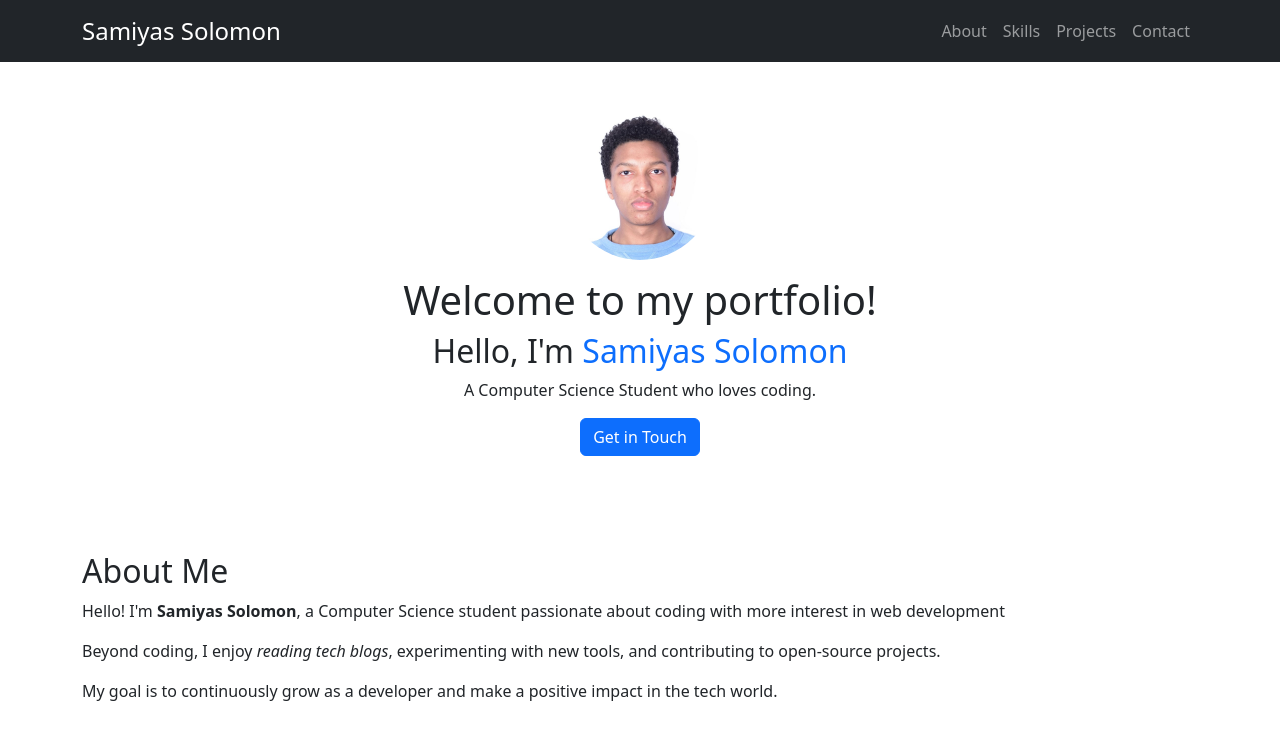
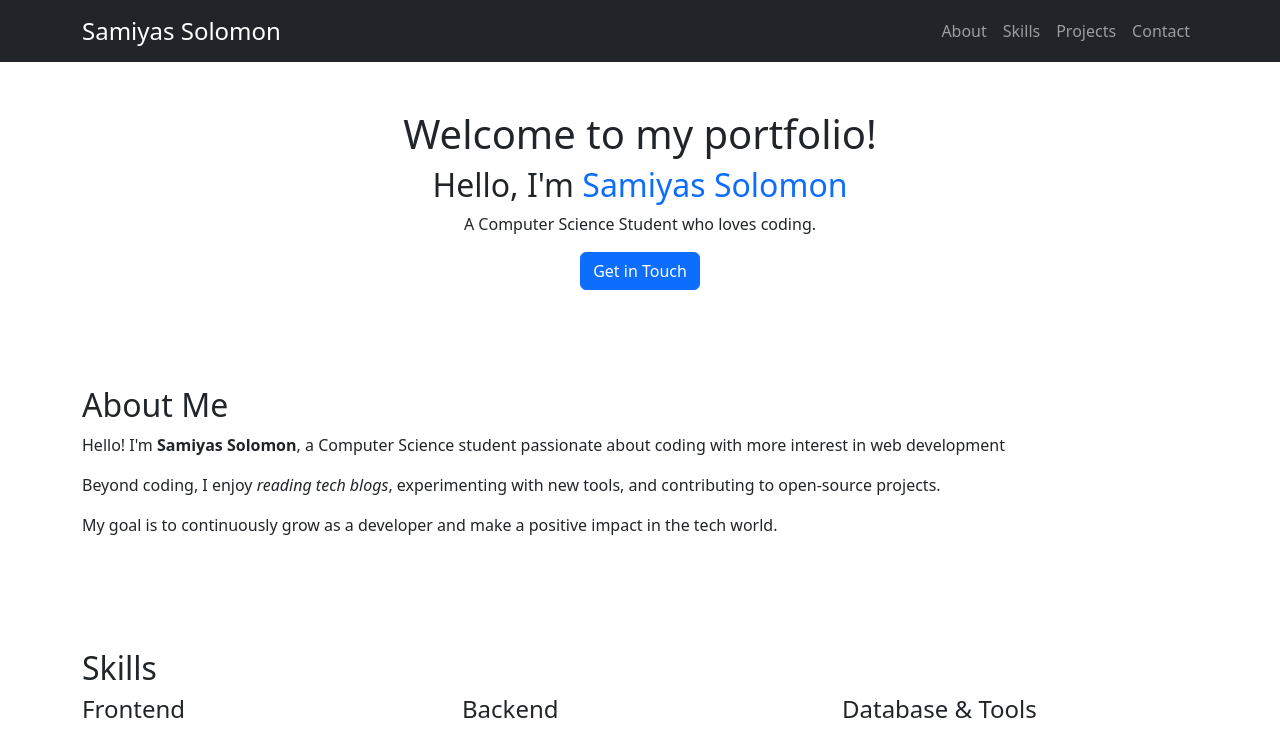
Before and after one commit to sami2995/personal-portfolio, a plain HTML site: page index.html in a window 1280 px wide. Shown: the top 729 px of the page. Drawn offline with nearby package versions, Linux system fonts and the light colour scheme.

Commit message:
Update index.html

```diff
--- a/index.html
+++ b/index.html
@@ -43,7 +43,7 @@
 
 
   <section class="container text-center py-5">
-    <img src="image/me.jpg" class="rounded-circle mb-3" width="150" alt="Samiyas Solomon">
+    <!--<img src="image/me.jpg" class="rounded-circle mb-3" width="150" alt="Samiyas Solomon">>-->
     <h1>Welcome to my portfolio!</h1>
     <h2>Hello, I'm <span class="text-primary">Samiyas Solomon</span></h2>
     <p>A Computer Science Student who loves coding.</p>
```
